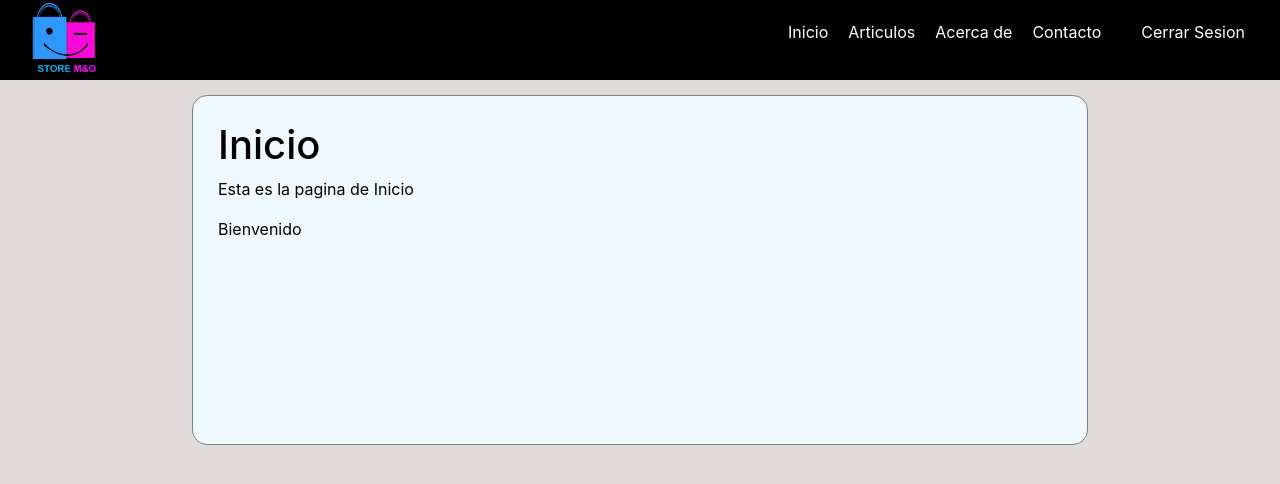
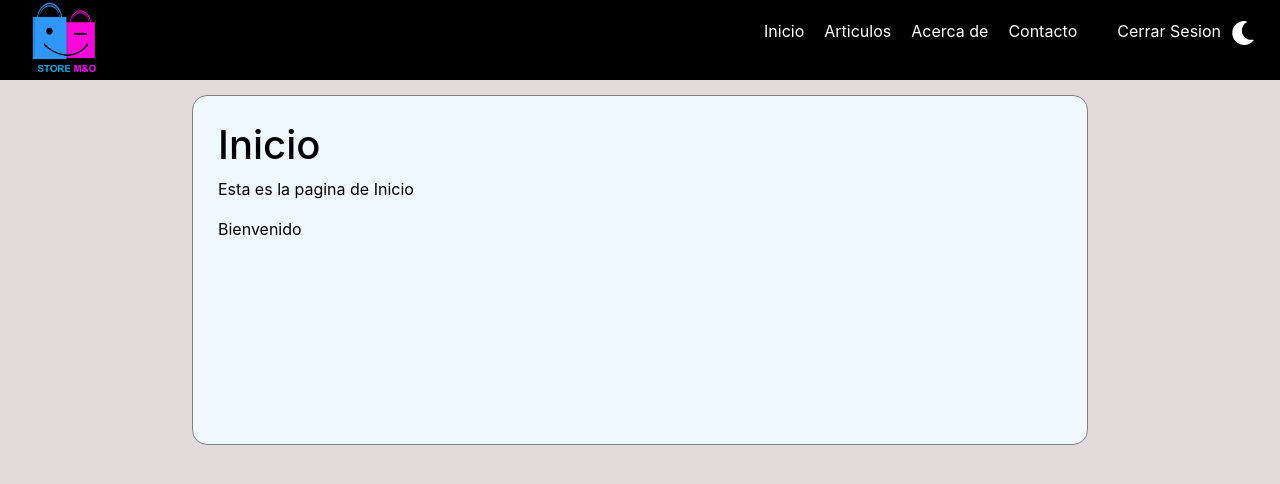
Before and after one commit to Owen07siuu/boot2contextAPI, a React (Vite) app: page / in a window 1280 px wide. Shown: the top 484 px of the page. Built offline with nearby package versions, Linux system fonts and the light colour scheme.

Commit message:
dark mode finish

```diff
--- a/index.html
+++ b/index.html
@@ -6,8 +6,8 @@
     <meta name="viewport" content="width=device-width, initial-scale=1.0" />
     <link href="https://cdn.jsdelivr.net/npm/bootstrap@5.3.3/dist/css/bootstrap.min.css"
     rel="stylesheet" integrity="sha384-QWTKZyjpPEjISv5WaRU9OFeRpok6YctnYmDr5pNlyT2bRjXh0JMhjY6hW+ALEwIH" crossorigin="anonymous">
-    <script src="https://cdn.userway.org/widget.js" data-account="PKi8kgensu"></script>
-    <title>Vite + React</title>
+   <!---<script src="https://cdn.userway.org/widget.js" data-account="PKi8kgensu"></script>
+    <title>Vite + React</title>----->
   </head>
   <body>
     <div id="root"></div>
--- a/package.json
+++ b/package.json
@@ -12,6 +12,7 @@
   "dependencies": {
     "react": "^18.3.1",
     "react-dom": "^18.3.1",
+    "react-icons": "^5.3.0",
     "react-router-dom": "^6.26.1"
   },
   "devDependencies": {
--- a/src/App.jsx
+++ b/src/App.jsx
@@ -1,29 +1,54 @@
 import './styles/App.css'
-import { Router } from 'react-router-dom'
 import { AppRouter } from './routing/AppRouter'
 import { Context } from './context/Context'
-import { useEffect, useState } from 'react'
+import { useEffect, useState } from 'react';
 
 function App() {
 
-const [user, setUser] = useState(() =>{
-  const storeUser = localStorage.getItem("user");
+  // Inicializa el estado con el valor del localStorage si existe
+  const [user, setUser] = useState(() => {
+    // Obtiene el objeto de usuario almacenado en localStorage
+    const storedUser = localStorage.getItem("user");
+    // Si existe, parsea el JSON y lo establece como el estado inicial, si no existe, inicializa el estado como un objeto vacío
+    return storedUser ? JSON.parse(storedUser) : {};
+  });
 
-  return storeUser ? JSON.parse(storeUser)  : {};
-});
+  // Inicializa el estado del modo oscuro con el valor de localStorage si existe
+  const [isDarkMode, setIsDarkMode] = useState(() => {
+    const darkMode = JSON.parse(localStorage.getItem('darkMode'));
+    return darkMode || false;
+  });
 
-useEffect(() =>{
-localStorage.setItem("user", JSON.stringify(user));
-}, [user]);
+  // Este useEffect se ejecuta cada vez que cambia el estado `user` y guarda el estado `user` actualizado en localStorage
+  useEffect(() => {
+    // Convierte el estado `user` a una cadena JSON y lo almacena en localStorage
+    localStorage.setItem("user", JSON.stringify(user));
+  }, [user]); // El efecto se ejecuta cada vez que el estado `user` cambia
+
+  // Este useEffect se ejecuta cada vez que cambia el estado `isDarkMode`
+  useEffect(() => {
+    localStorage.setItem('darkMode', JSON.stringify(isDarkMode));
+    document.body.classList.toggle('dark-mode', isDarkMode);
+  }, [isDarkMode]);
+
+   // Función para alternar el modo oscuro
+   const toggleDarkMode = () => {
+    // Alterna el valor del modo oscuro
+    setIsDarkMode(prevMode => !prevMode);
+  };
+
   return (
     <Context.Provider value={{
       user,
-      setUser
+      setUser,
+      isDarkMode,
+      toggleDarkMode
     }}>
       <div className='App'>
-        <AppRouter />
+          <AppRouter />
       </div>
     </Context.Provider>
   )
 }
+
 export default App
--- /dev/null
+++ b/src/components/DarkMode.jsx
@@ -0,0 +1,26 @@
+import React, { useContext } from 'react'
+import { FaSun, FaMoon } from 'react-icons/fa'
+import { Context } from '../context/Context';
+
+
+
+export const DarkMode = () => {
+
+    const{ isDarkMode, toggleDarkMode } = useContext(Context);
+
+
+    //metodo para que se ejecuta al hacer clic en el icono
+    const handleClick = () => {
+        toggleDarkMode();
+        localStorage.setItem('dark-mode', !isDarkMode);
+    };
+  return (
+    <button onClick={handleClick} className='dark-mode-button'>
+        {isDarkMode ? (
+            <FaSun className='dark-mode-icon dark-mode-icon-sun' />
+        ) :  (
+            <FaMoon className='dark-mode-icon dark-mode-icon-moon' />
+        )}
+    </button>
+  );
+};
--- a/src/routing/AppRouter.jsx
+++ b/src/routing/AppRouter.jsx
@@ -7,6 +7,7 @@
 import { About } from "../components/About";
 import { Login } from "../components/Login";
 import { Errorpage } from '../components/Errorpage';
+import { DarkMode } from '../components/DarkMode';
 import logo from  '../assets/logo.png';
 export const AppRouter = () => {
 
@@ -50,6 +51,9 @@
                     <NavLink to='/login'>Identificte</NavLink>
                 </li>
                 )}
+                <li>
+                    <DarkMode />
+                </li>
             </ul>
             </nav>
         </header>
```
Also changed, not shown: 1 other file (tests, documents, lock files or other folders).
